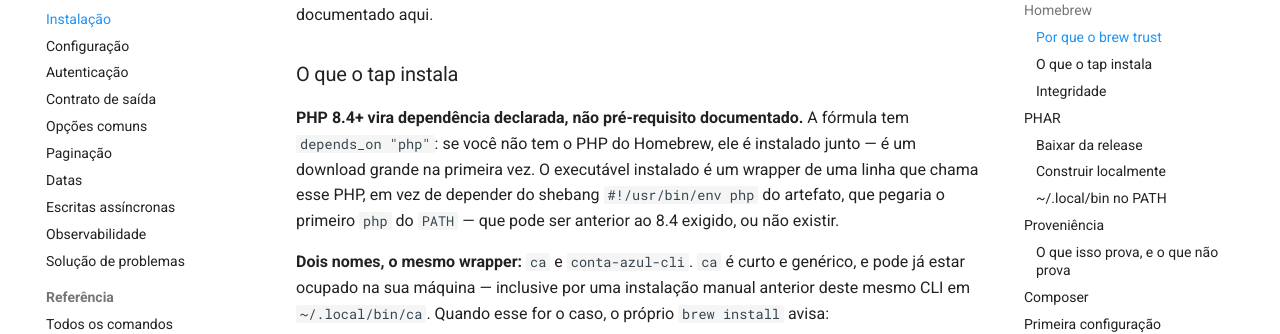
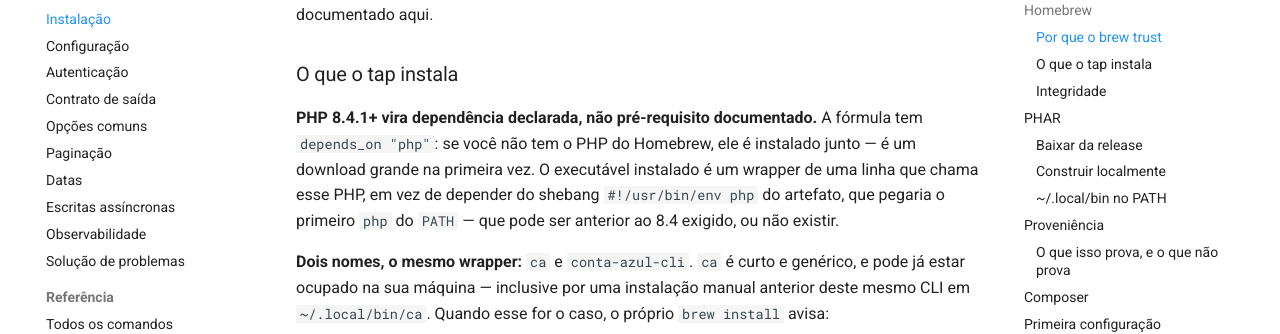
Before and after one commit to heitoralthmann/conta-azul-cli, an MkDocs documentation site: the page built from docs/guia/instalacao.md, in a window 1280 px wide and 900 px high, scrolled down 1610 px. Shown: the part 152-486 px from the top of the window. Built offline with MkDocs 1.6.1 and Material for MkDocs 9.7.7, drawn with Linux system fonts in a browser that asks for light colours; comment, search, counter and statistics services are not loaded.

```diff
--- a/composer.json
+++ b/composer.json
@@ -17,7 +17,7 @@
         "docs": "https://heitoralthmann.github.io/conta-azul-cli/"
     },
     "require": {
-        "php": "^8.4",
+        "php": "^8.4.1",
         "ext-ctype": "*",
         "ext-mbstring": "*",
         "ext-openssl": "*",
--- a/docs/guia/instalacao.md
+++ b/docs/guia/instalacao.md
@@ -2,7 +2,7 @@
 
 ## Requisitos
 
-- PHP **8.4+** com as extensões `mbstring`, `openssl` e `ctype` (esta última já vem habilitada na maioria das builds)
+- PHP **8.4.1+** com as extensões `mbstring`, `openssl` e `ctype` (esta última já vem habilitada na maioria das builds)
 - `posix` é **opcional**, e só existe em Unix. Toda chamada a ela é guardada por `function_exists`, e o CLI roda sem ela — é por isso que a suíte passa em `windows-latest` no CI, onde a extensão nem é instalada
 - Composer — só para o caminho de clone e para construir o PHAR; o PHAR pronto roda com PHP e mais nada
 - Pelo [Homebrew](#homebrew) nada disso é pré-requisito: o PHP entra como dependência da fórmula
@@ -64,7 +64,7 @@ recomenda o recorte mais estreito, e é ele que está documentado aqui.
 
 ### O que o tap instala
 
-**PHP 8.4+ vira dependência declarada, não pré-requisito documentado.** A
+**PHP 8.4.1+ vira dependência declarada, não pré-requisito documentado.** A
 fórmula tem `depends_on "php"`: se você não tem o PHP do Homebrew, ele é
 instalado junto — é um download grande na primeira vez. O executável instalado é
 um wrapper de uma linha que chama esse PHP, em vez de depender do shebang
```
Also changed, not shown: CHANGELOG.md (+11 -0 lines), README.md (+3 -3 lines), 1 other file.
